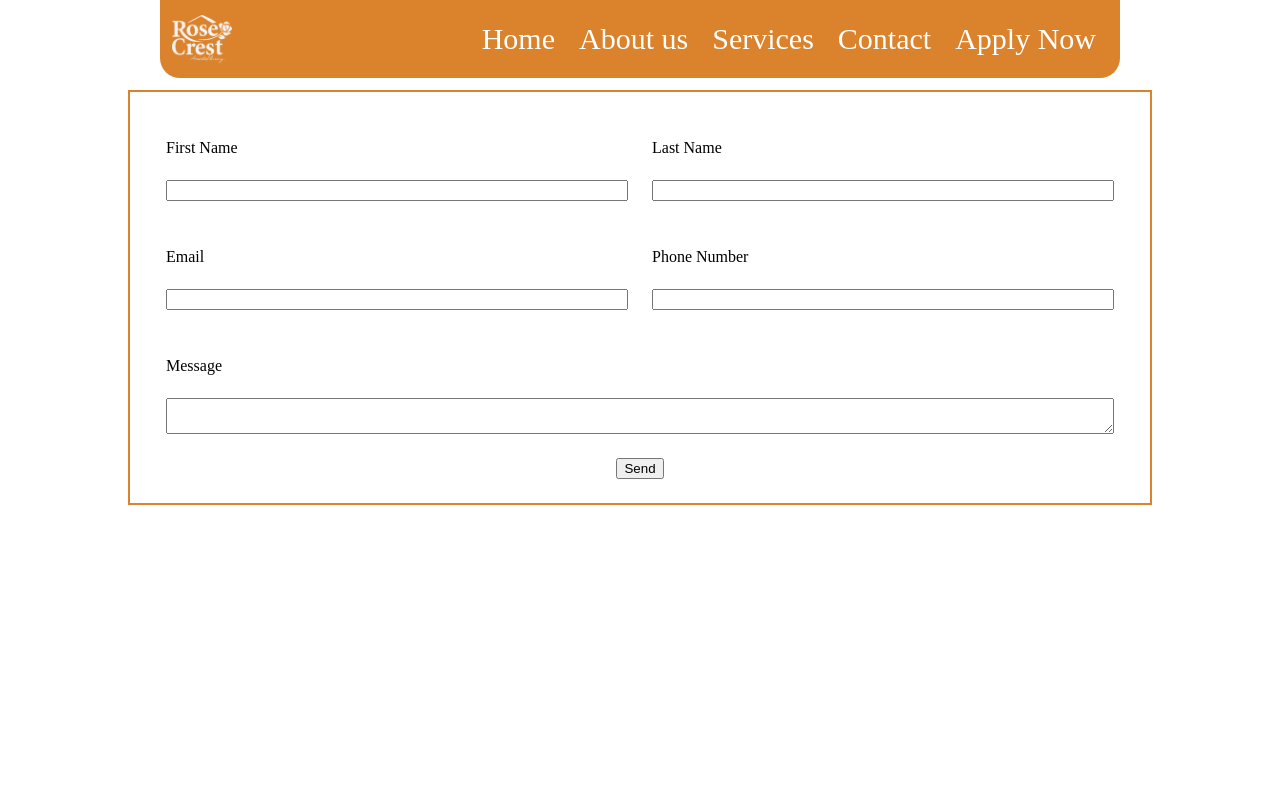
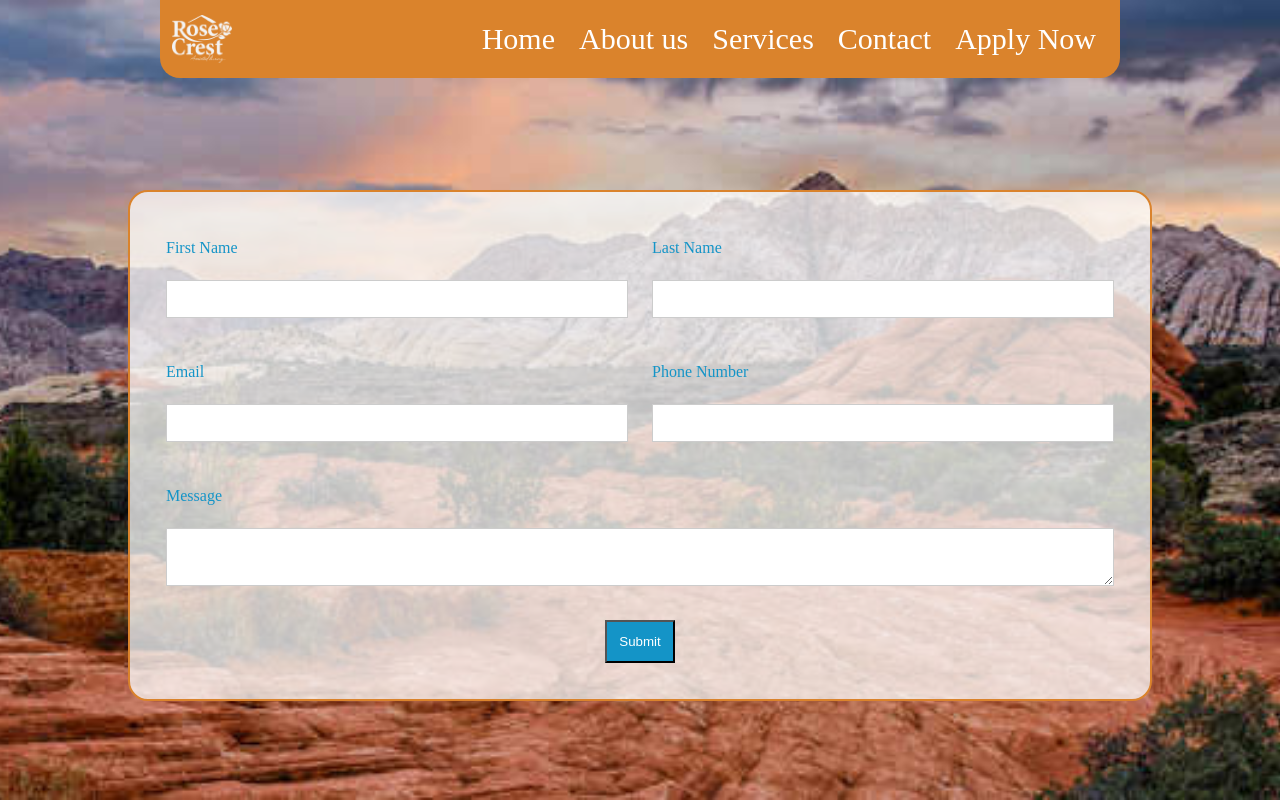
Before and after one commit to RysonShalvis/RoseCrest-Website, a React (Vite) app: page /contact in a window 1280 px wide. Built offline with nearby package versions, Linux system fonts and the light colour scheme.

Commit message:
add submit option to button component

```diff
--- a/src/components/Button.jsx
+++ b/src/components/Button.jsx
@@ -2,7 +2,15 @@ import PropTypes from "prop-types";
 import "../scss/_button.scss";
 import { Link } from "react-router-dom";
 
-const Button = ({ children, path }) => {
+const Button = ({ children, path, isSubmit, value }) => {
+
+  if (isSubmit) {
+    return (
+      <input className="button submit" type="submit" value={value} />
+    )
+  }
+
+
   return (
     <Link to={path} className="button">
       {children}
@@ -13,6 +21,8 @@ const Button = ({ children, path }) => {
 Button.propTypes = {
   children: PropTypes.string,
   path: PropTypes.string,
+  value: PropTypes.string,
+  isSubmit: PropTypes.bool,
 };
 
 export default Button;
--- a/src/components/ContactUs.jsx
+++ b/src/components/ContactUs.jsx
@@ -1,6 +1,8 @@
 import { useRef, useState } from "react";
 import "../scss/_contact-us.scss";
 import emailjs from "@emailjs/browser";
+import image from "../media/st-george-3.jpg";
+import Button from "./Button";
 
 export const ContactUs = () => {
   const form = useRef();
@@ -55,6 +57,9 @@ export const ContactUs = () => {
 
   return (
     <div className="contact-us">
+      <div className="background-image">
+        <img src={image} />
+      </div>
       <form ref={form} onSubmit={sendEmail}>
         <div className="input-container">
           <label>First Name</label>
@@ -108,7 +113,7 @@ export const ContactUs = () => {
           />
         </div>
 
-        <input type="submit" value="Send" />
+        <Button isSubmit value="Submit" />
       </form>
       {messageSent && <p>Your message has been sent successfully!</p>}
     </div>
--- a/src/scss/_contact-us.scss
+++ b/src/scss/_contact-us.scss
@@ -6,6 +6,22 @@
   justify-content: center;
   align-items: center;
   padding-top: $headerSpacing;
+  height: 100vh;
+  width: 100%;
+
+  .background-image {
+    position: absolute;
+    height: 100%;
+    width: 100%;
+    overflow: hidden;
+    top: 0;
+
+    img {
+      width: 100%;
+      object-fit: cover;
+      height: 100%;
+    }
+  }
 
   form {
     display: flex;
@@ -16,6 +32,10 @@
     padding: 24px;
     flex-wrap: wrap;
     margin-top: $spacing;
+    position: relative;
+    color: $tertiaryColor;
+    background-color: rgba(255, 255, 255, 0.75);
+    border-radius: 20px;
 
     .input-container {
       display: flex;
@@ -31,6 +51,22 @@
         width: 100%;
       }
 
+      input,
+      textarea {
+        padding: 8px 12px;
+        margin-bottom: 10px;
+        font-size: 14px;
+        line-height: 1.42857143;
+        color: #333333;
+        vertical-align: middle;
+        background-color: #ffffff;
+        border: 1px solid #cccccc;
+      }
+
+      input {
+        height: 38px;
+      }
+
       &:not(.message) {
         width: 50%;
       }
```
